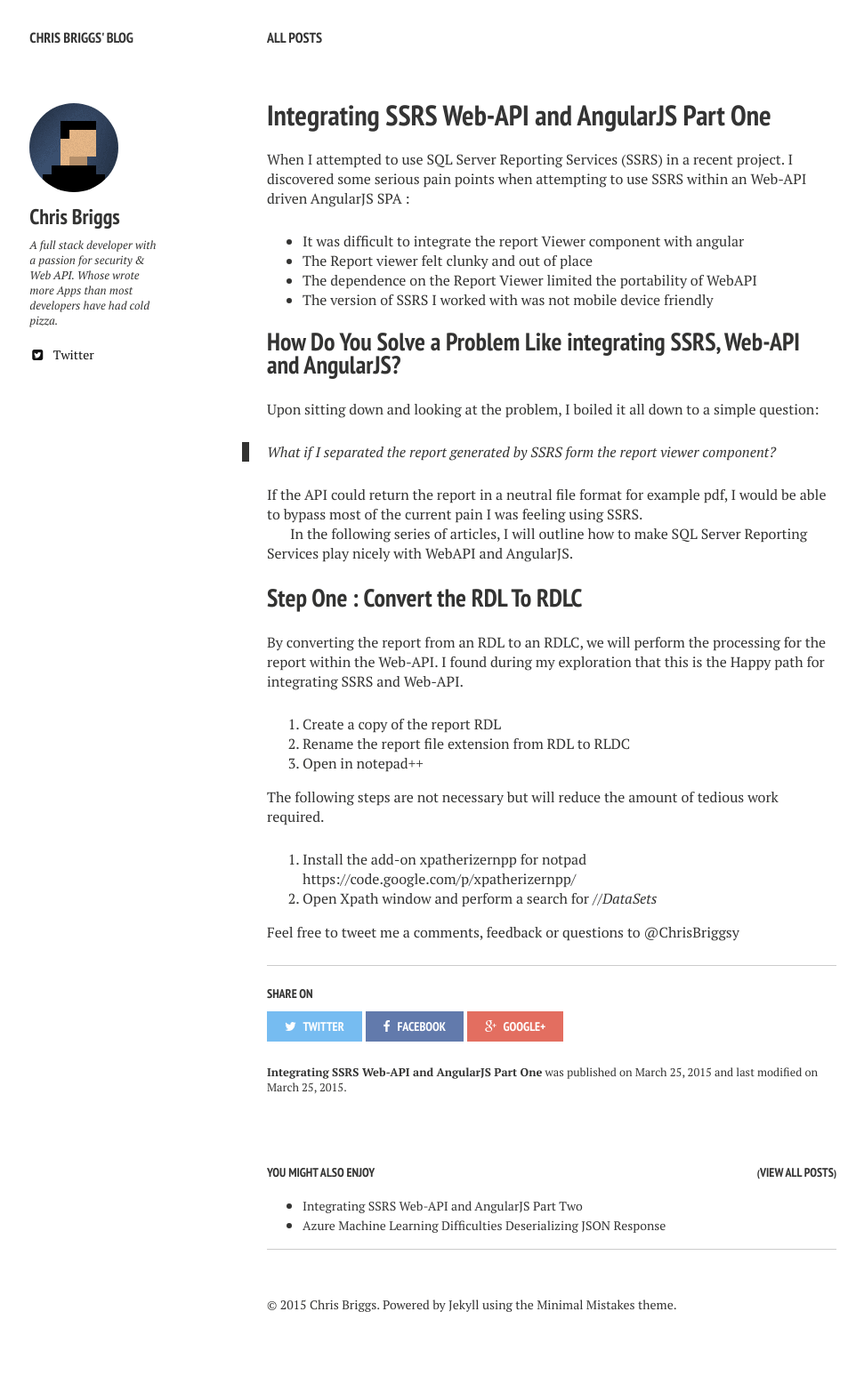
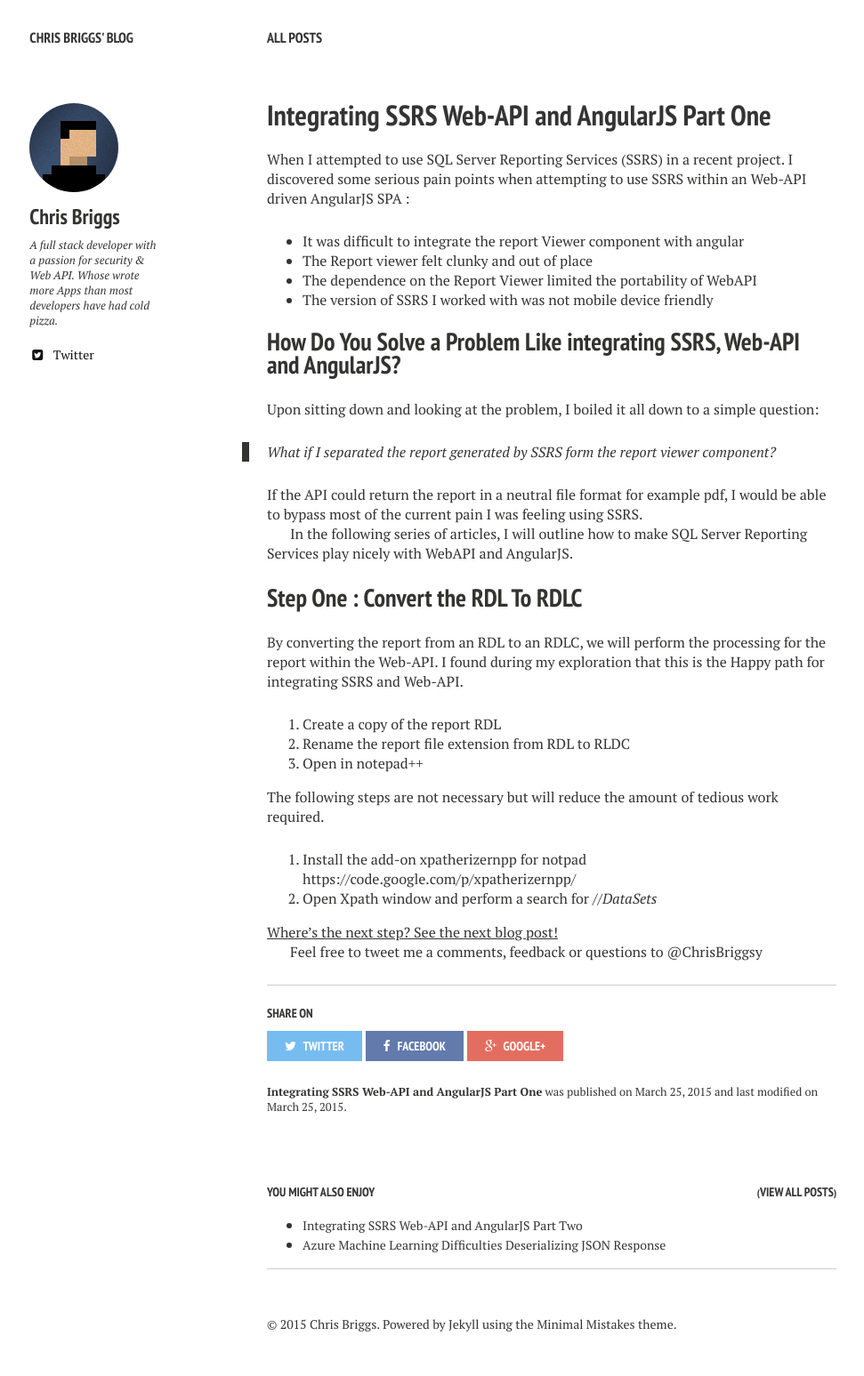
Before and after one commit to Briggsc28/briggsc28.github.io, a Jekyll site: the page built from _posts/2015-03-25-the-first-step-towards-integration.md, in a window 1280 px wide. Shown: the whole page at 89% size, without its empty margins (20-991 px from the left). Built offline with Jekyll 4.4.1, drawn with Linux system fonts in a browser that asks for light colours; nearby versions of some CDN libraries; before the commit the page ends 1525 px from its top, so only the background shows below that.

Commit message:
Added call to action on old blog post

```diff
--- a/_posts/2015-03-25-the-first-step-towards-integration.md
+++ b/_posts/2015-03-25-the-first-step-towards-integration.md
@@ -41,4 +41,6 @@
 4.	Install the add-on xpatherizernpp for notpad https://code.google.com/p/xpatherizernpp/
 5.	Open  Xpath window and perform a search for *//DataSets*
 
+[Where's the next step? See the next blog post!](http://blog.chrisbriggsy.com/How-to-Integrate-SSRS-and-WebAPI/)
+
 Feel free to tweet me a comments, feedback or questions to @ChrisBriggsy
```
